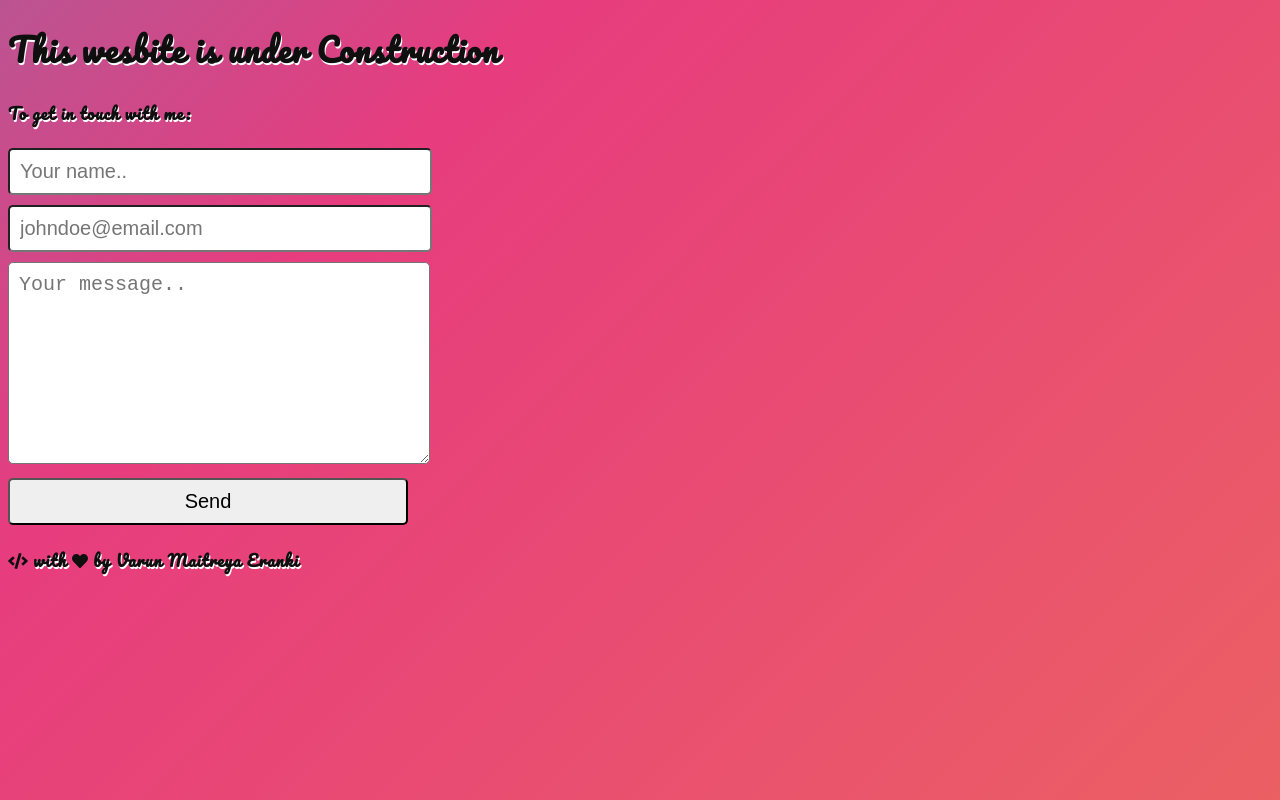
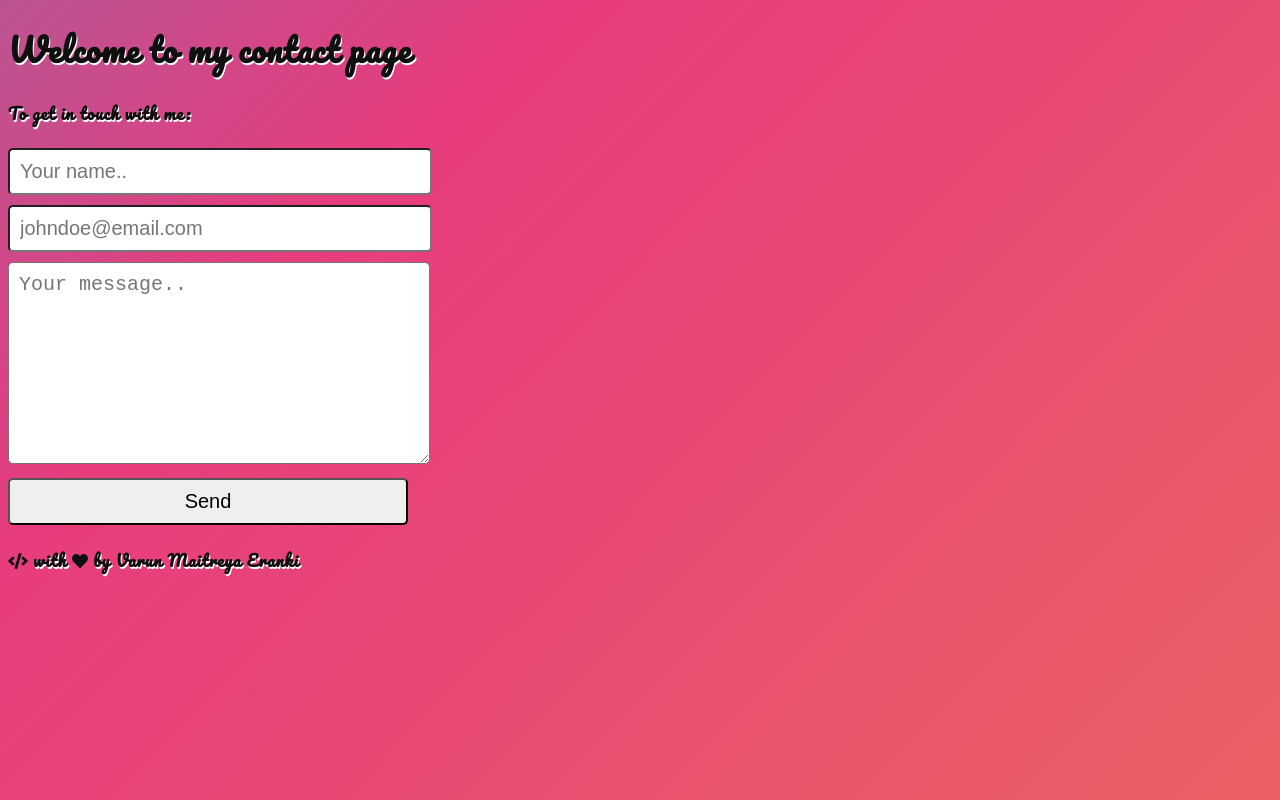
Before and after one commit to varuneranki/varuneranki.github.io, a plain HTML site: page index.html in a window 1280 px wide. Drawn offline with Linux system fonts and the light colour scheme.

Commit message:
Update index.html

```diff
--- a/index.html
+++ b/index.html
@@ -11,7 +11,7 @@
 
 	</head>
 	<body>
-		<h1 class="text-light">This wesbite is under Construction</h1>
+		<h1 class="text-light">Welcome to my contact page</h1>
 		<h4 class="text-light">To get in touch with me:</h4>
 
 		<div class="form-area">
```
